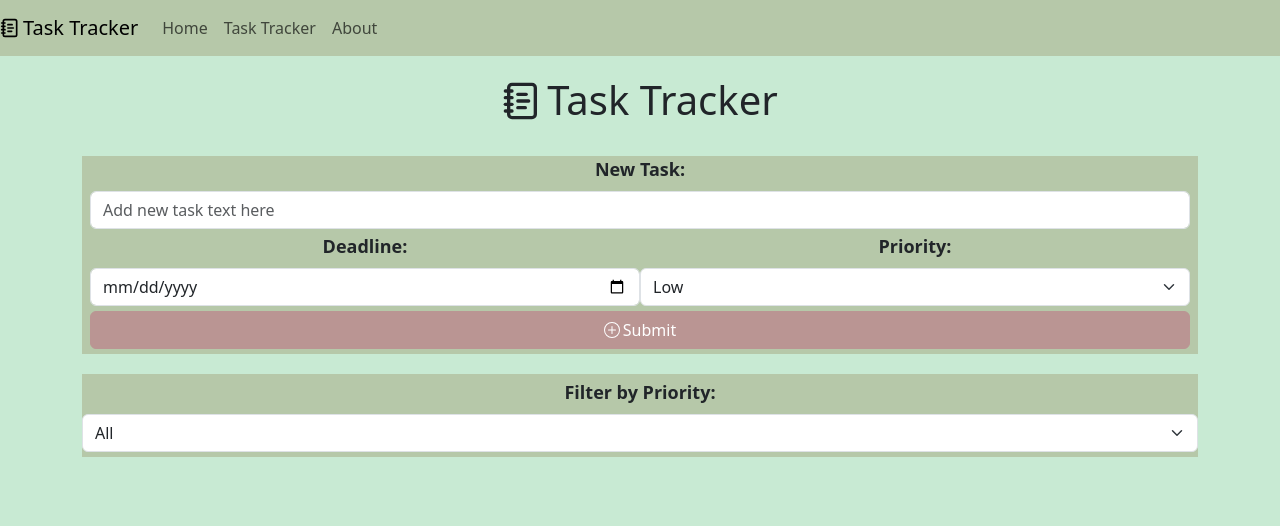
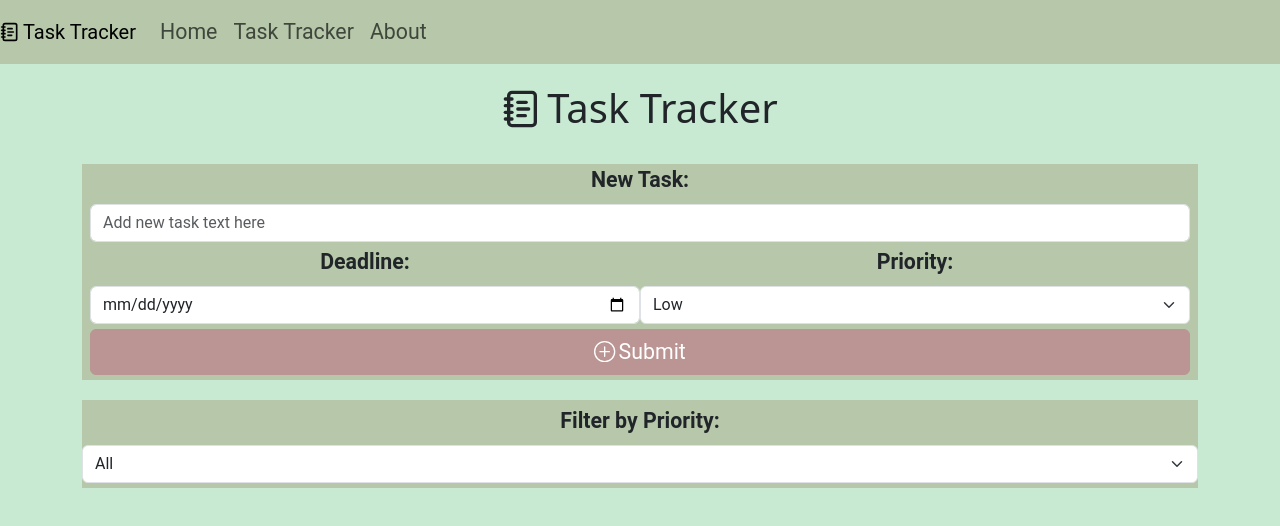
Before and after one commit to courtneytruong/task-tracker, a React (Vite) app in the folder task-tracker/: page /TaskTracker in a window 1280 px wide. Shown: the top 526 px of the page. Built offline with nearby package versions, Linux system fonts and the light colour scheme.

Commit message:
font size changes

```diff
--- a/task-tracker/src/components/styles.css
+++ b/task-tracker/src/components/styles.css
@@ -7,6 +7,8 @@
 .navbar {
   background-color: #B6C8A9;
   align-content: center;
+  font-family: Roboto, Helvetica, sans-serif;
+  font-size: 16pt;
 }
 
 .homeText {
@@ -15,6 +17,8 @@
   margin-top: 50px;
   display: flex;
   background-color: #B6C8A9;
+  font-family: Roboto, Helvetica, sans-serif;
+  font-size: 16pt;
 }
 
 
@@ -22,6 +26,8 @@
   display: flex;
   text-align: start;
   background-color: #B6C8A9;
+  font-family: Roboto, Helvetica, sans-serif;
+  font-size: 16pt;
 }
 
 .header {
@@ -35,22 +41,26 @@
 .filter {
     padding: 5px;
     text-align: center;
-    font-size: large;
     font-weight:bold;
     background-color: #B6C8A9;
     caret-color: transparent;
+    font-family: Roboto, Helvetica, sans-serif;
+    font-size: 16pt;
 }
 
 .taskItem {
     background-color: #CFFFE5;
     border-bottom: #C8EAD3 solid 1px;
-
+    font-family: Roboto, Helvetica, sans-serif;
+    font-size: 16pt;
 }
 
 .taskItemPriority {
     display: flex;
     align-items: center;
     justify-content: center;
+    font-family: Roboto, Helvetica, sans-serif;
+    font-size: 16pt;
 }
 
 .taskItemText {
@@ -73,7 +83,8 @@
 .addTaskForm {
     margin-bottom: 20px;
     text-align: center;
-    font-size: large;
+    font-family: Roboto, Helvetica, sans-serif;
+    font-size: 16pt;
     font-weight:bold;
     background-color: #B6C8A9;
 }
@@ -85,7 +96,8 @@
 .EditTaskForm {
 
     text-align: center;
-    font-size: large;
+    font-family: Roboto, Helvetica, sans-serif;
+    font-size: 16pt;
     font-weight:bold;
     background-color: #CFFFE5;
 }
@@ -97,11 +109,14 @@
 .btn-primary.navbarCollapseButton {
   background-color: #BA9593  !important;
   border-color: #BA9593 !important;
+  font-family: Roboto, Helvetica, sans-serif;
+    font-size: 16pt;
 }
 
 .btn-primary.navbarCollapseButton:hover {
   background-color: #A06C6A;
     border-color: #A06C6A;
+
 }
 
 
@@ -110,16 +125,21 @@
     margin-bottom: 5px;
     background-color: #BA9593;
     border-color: #BA9593;
+    font-family: Roboto, Helvetica, sans-serif;
+    font-size: 16pt;
   }
 
   .btn-primary.custom-submit-button:hover {
     background-color: #A06C6A;
     border-color: #A06C6A;
+
   }
 
   .btn-primary.custom-edit-button {
     background-color: #BA9593;
     border-color: #BA9593;
+    font-family: Roboto, Helvetica, sans-serif;
+    font-size: 16pt;
   }
 
   .btn-primary.custom-edit-button:hover {
@@ -140,6 +160,7 @@
     border-color: #A06C6A;
   }
 
+
   .custom-link {
     color: black;
     text-decoration: none;
```
Also changed, not shown: task-tracker/src/components/About.jsx (+0 -40 lines), 1 other file (tests, documents, lock files or other folders).
